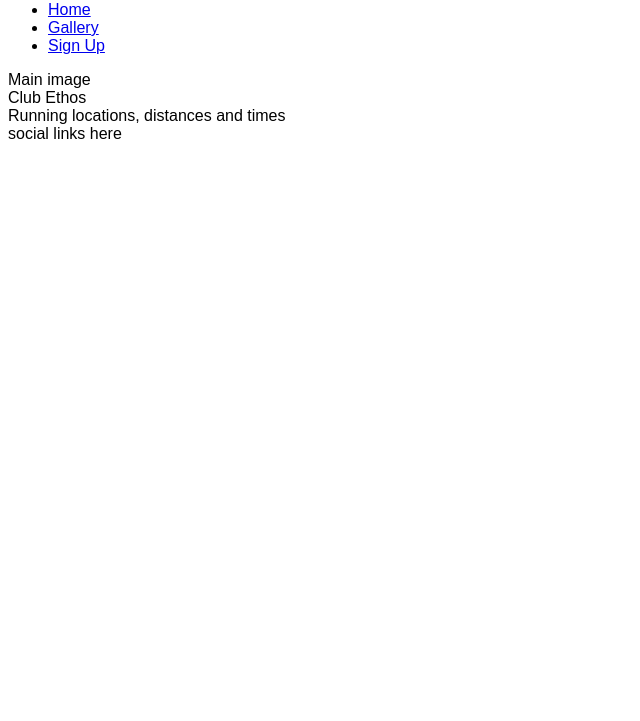
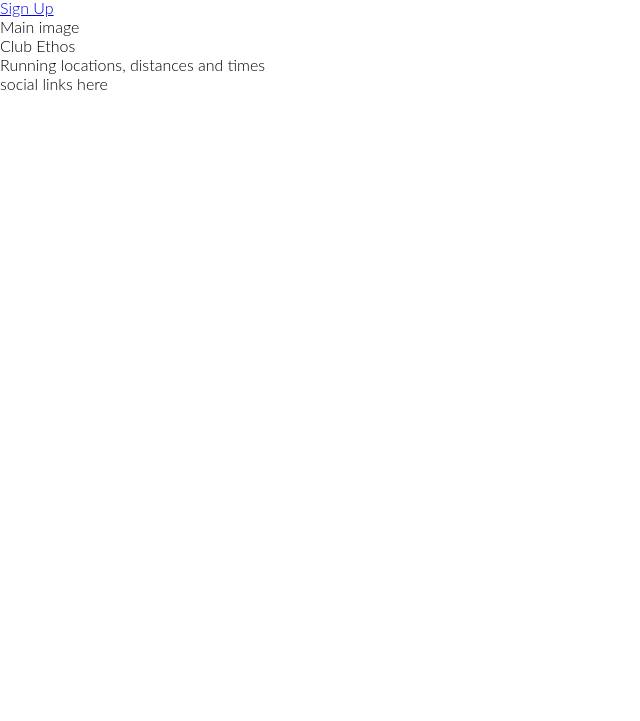
Before and after one commit to onabz/love-running, a plain HTML site: page index.html in a window 1280 px wide. Shown: the part 79-800 px from the top of the page, without its empty margins (0-640 px from the left). Drawn offline with Linux system fonts and the light colour scheme.

Commit message:
Add google font and remove default margins, padding and borders

```diff
--- a/assets/css/styles.css
+++ b/assets/css/styles.css
@@ -1,3 +1,10 @@
+* {
+   margin: 0;
+   padding: 0;
+   border: none;
+}
+
 body {
-    font-family: Arial;
+    font-family: lato, sans-serif;
+    font-weight: 300;
 }
```
